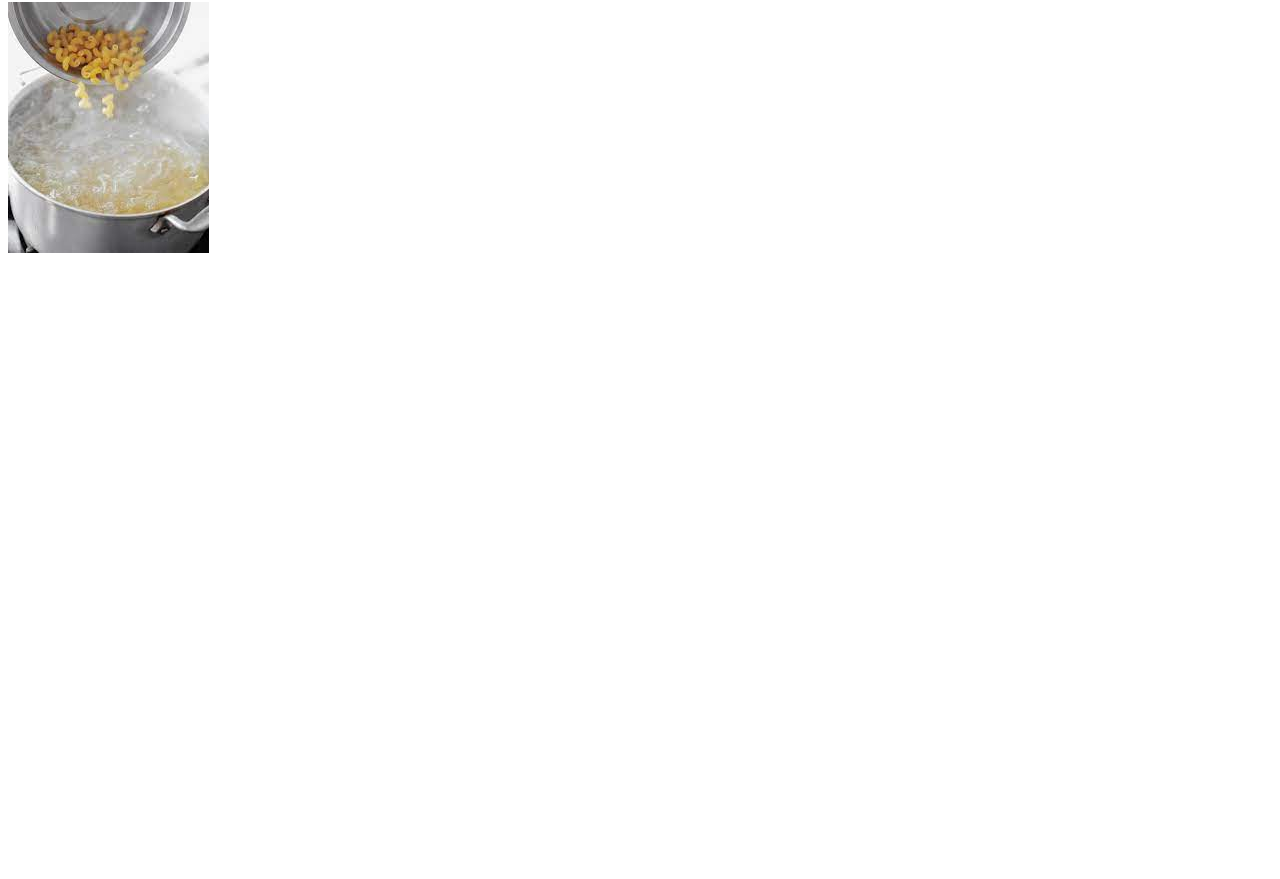
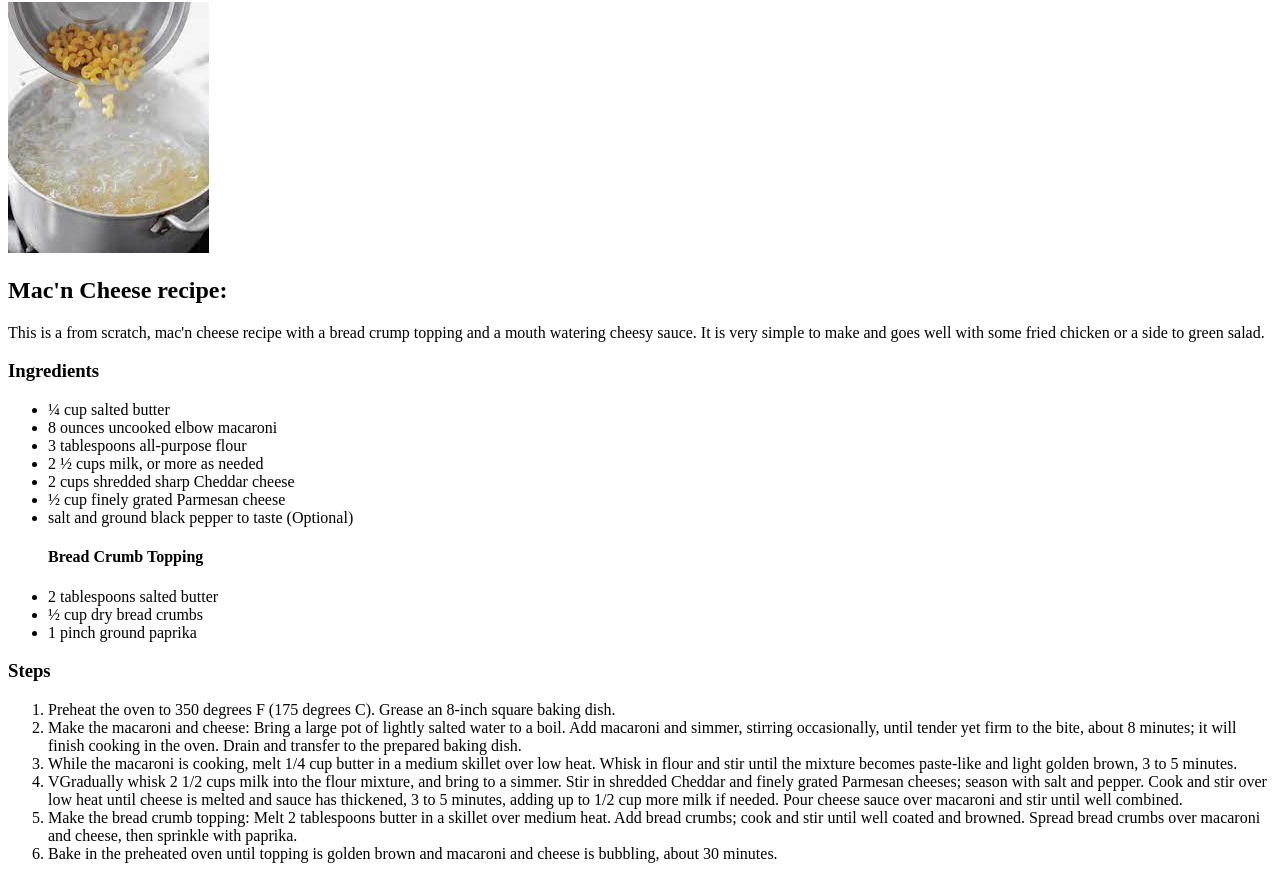
Before and after one commit to STAC98/odin-recipes, a plain HTML site: page recipes/mac-n-cheese.html in a window 1280 px wide. Shown: the part 78-957 px from the top of the page. Before the commit the page ends 800 px from the top, so only its background shows below. Drawn offline with Linux system fonts and the light colour scheme.

Commit message:
Add ingredients and steps

```diff
--- a/recipes/mac-n-cheese.html
+++ b/recipes/mac-n-cheese.html
@@ -12,5 +12,35 @@
 
     <img src="../images/unfinished_mac.png" alt="unfinished mac'n cheese">
 
+    <h2>Mac'n Cheese recipe:</h2>
+    <p>This is a from scratch, mac'n cheese recipe with a bread crump topping and a mouth watering cheesy sauce. It is very simple to make and goes well with some fried chicken or a side to green salad.</p>
+
+    <h3>Ingredients</h3>
+    <ul>
+        <li>¼ cup salted butter</li>
+        <li>8 ounces uncooked elbow macaroni</li>
+        <li>3 tablespoons all-purpose flour</li>
+        <li>2 ½ cups milk, or more as needed</li>
+        <li>2 cups shredded sharp Cheddar cheese</li>
+        <li>½ cup finely grated Parmesan cheese</li>
+        <li>salt and ground black pepper to taste (Optional)</li>
+
+        <h4>Bread Crumb Topping</h4>
+        <li>2 tablespoons salted butter</li>
+        <li>½ cup dry bread crumbs</li>
+        <li>1 pinch ground paprika</li>
+    </ul>
+    <h3>Steps</h3>
+    <ol>
+        <li>Preheat the oven to 350 degrees F (175 degrees C). Grease an 8-inch square baking dish.</li>
+        <li>Make the macaroni and cheese: Bring a large pot of lightly salted water to a boil. Add macaroni and simmer, stirring occasionally, until tender yet firm to the bite, about 8 minutes; it will finish cooking in the oven. Drain and transfer to the prepared baking dish.</li>
+        <li>While the macaroni is cooking, melt 1/4 cup butter in a medium skillet over low heat. Whisk in flour and stir until the mixture becomes paste-like and light golden brown, 3 to 5 minutes.</li>
+        <li>VGradually whisk 2 1/2 cups milk into the flour mixture, and bring to a simmer. Stir in shredded Cheddar and finely grated Parmesan cheeses; season with salt and pepper. Cook and stir over low heat until cheese is melted and sauce has thickened, 3 to 5 minutes, adding up to 1/2 cup more milk if needed. Pour cheese sauce over macaroni and stir until well combined.</li>
+        <li>Make the bread crumb topping: Melt 2 tablespoons butter in a skillet over medium heat. Add bread crumbs; cook and stir until well coated and browned. Spread bread crumbs over macaroni and cheese, then sprinkle with paprika.</li>
+        <li>Bake in the preheated oven until topping is golden brown and macaroni and cheese is bubbling, about 30 minutes.</li>
+
+
+    </ol>
+
 </body>
 </html>
```
